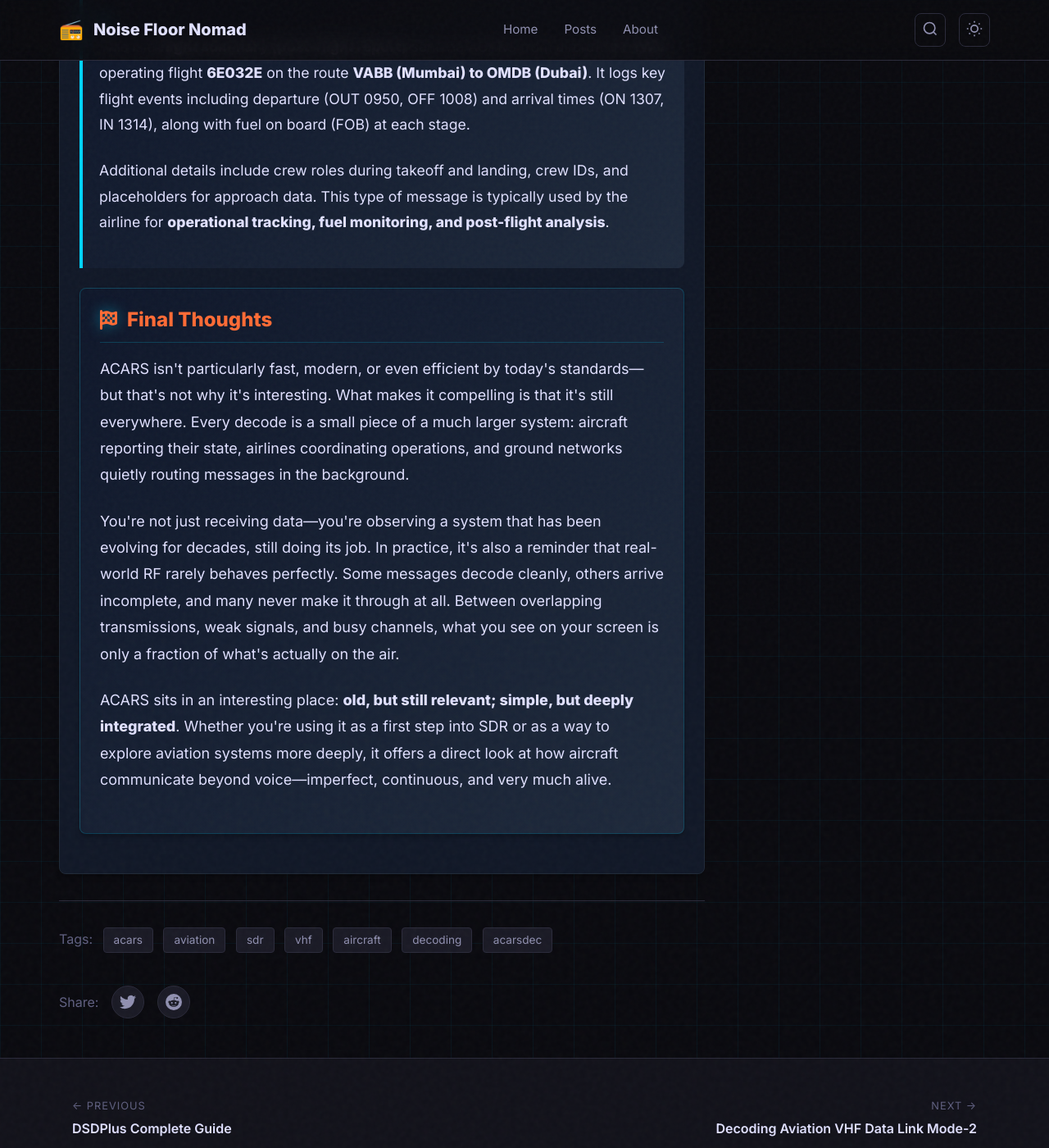
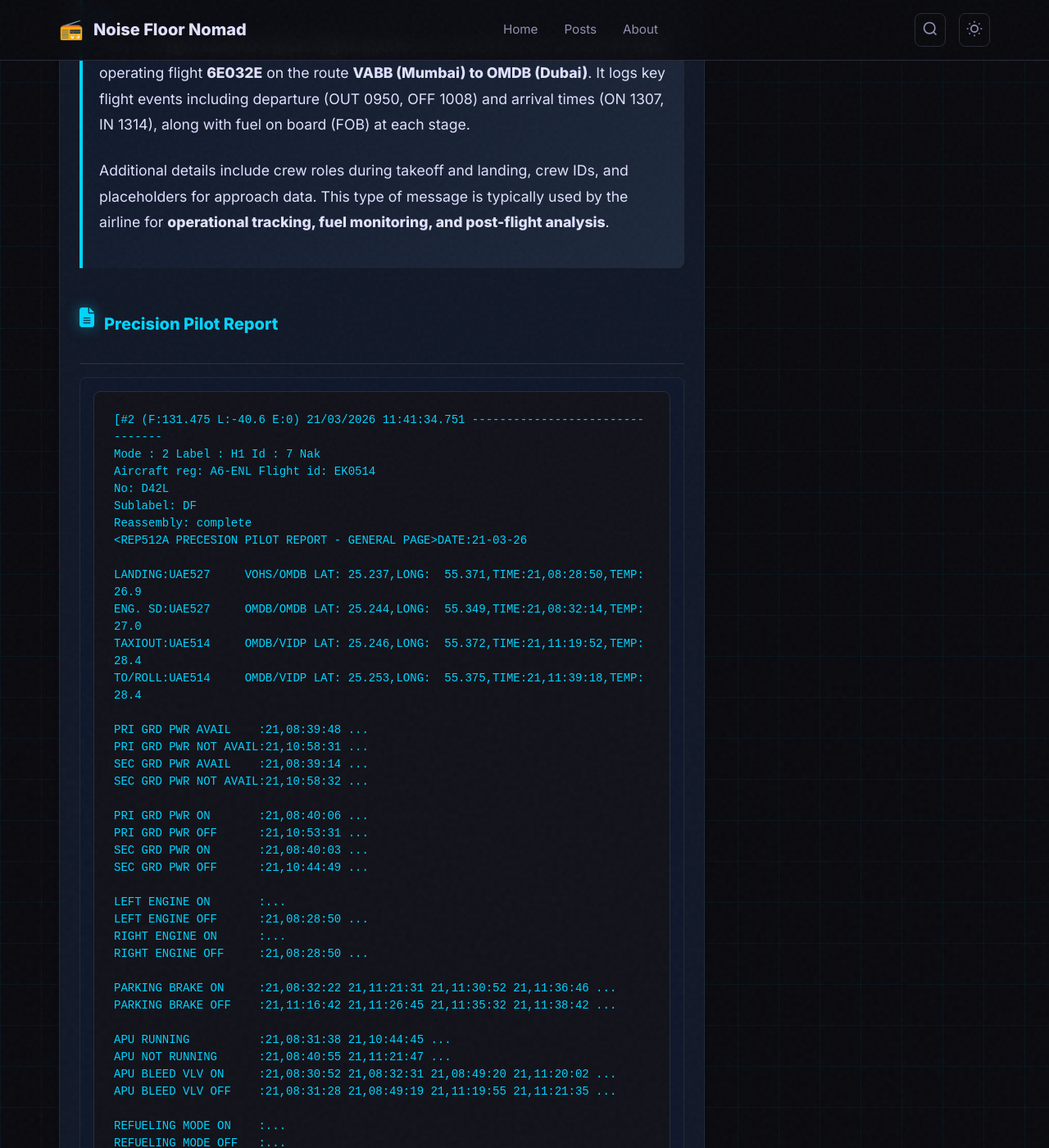
Before and after one commit to hmdsamarasekara/hmdsamarasekara.github.io, a Jekyll site: the page built from _posts/2026-03-15-exploring-vhf-acars.md, in a window 1280 px wide and 1400 px high, scrolled down 9615 px. Shown: the whole window at 82% size. Built offline with Jekyll 4.4.1, drawn with Linux system fonts in a browser that asks for light colours; some of the changed text lies outside the part shown.

Commit message:
Update 2026-03-15-exploring-vhf-acars.md

```diff
--- a/_posts/2026-03-15-exploring-vhf-acars.md
+++ b/_posts/2026-03-15-exploring-vhf-acars.md
@@ -961,7 +961,7 @@ ADVS ATC COPIED Z.A400</pre>
 
   <div class="section-header">
     <i class="fas fa-plane-arrival section-icon"></i>
-    <h2 class="section-title" style="font-size: 1.25rem;">2. Flight Summary Report</h2>
+    <h2 class="section-title" style="font-size: 1.25rem;">Flight Summary Report</h2>
   </div>
 
   <div class="code-block">
@@ -994,6 +994,67 @@ Reassembly: complete
     </p>
   </div>
 
+  <div class="section-header">
+    <i class="fas fa-file-alt section-icon"></i>
+    <h2 class="section-title" style="font-size: 1.25rem;">Precision Pilot Report</h2>
+  </div>
+
+  <div class="code-block">
+    <pre>[#2 (F:131.475 L:-40.6 E:0) 21/03/2026 11:41:34.751 --------------------------------
+Mode : 2 Label : H1 Id : 7 Nak
+Aircraft reg: A6-ENL Flight id: EK0514
+No: D42L
+Sublabel: DF
+Reassembly: complete
+&lt;REP512A PRECESION PILOT REPORT - GENERAL PAGE&gt;DATE:21-03-26
+
+LANDING:UAE527     VOHS/OMDB LAT: 25.237,LONG:  55.371,TIME:21,08:28:50,TEMP:  26.9
+ENG. SD:UAE527     OMDB/OMDB LAT: 25.244,LONG:  55.349,TIME:21,08:32:14,TEMP:  27.0
+TAXIOUT:UAE514     OMDB/VIDP LAT: 25.246,LONG:  55.372,TIME:21,11:19:52,TEMP:  28.4
+TO/ROLL:UAE514     OMDB/VIDP LAT: 25.253,LONG:  55.375,TIME:21,11:39:18,TEMP:  28.4
+
+PRI GRD PWR AVAIL    :21,08:39:48 ...
+PRI GRD PWR NOT AVAIL:21,10:58:31 ...
+SEC GRD PWR AVAIL    :21,08:39:14 ...
+SEC GRD PWR NOT AVAIL:21,10:58:32 ...
+
+PRI GRD PWR ON       :21,08:40:06 ...
+PRI GRD PWR OFF      :21,10:53:31 ...
+SEC GRD PWR ON       :21,08:40:03 ...
+SEC GRD PWR OFF      :21,10:44:49 ...
+
+LEFT ENGINE ON       :...
+LEFT ENGINE OFF      :21,08:28:50 ...
+RIGHT ENGINE ON      :...
+RIGHT ENGINE OFF     :21,08:28:50 ...
+
+PARKING BRAKE ON     :21,08:32:22 21,11:21:31 21,11:30:52 21,11:36:46 ...
+PARKING BRAKE OFF    :21,11:16:42 21,11:26:45 21,11:35:32 21,11:38:42 ...
+
+APU RUNNING          :21,08:31:38 21,10:44:45 ...
+APU NOT RUNNING      :21,08:40:55 21,11:21:47 ...
+APU BLEED VLV ON     :21,08:30:52 21,08:32:31 21,08:49:20 21,11:20:02 ...
+APU BLEED VLV OFF    :21,08:31:28 21,08:49:19 21,11:19:55 21,11:21:35 ...
+
+REFUELING MODE ON    :...
+REFUELING MODE OFF   :...
+
+BEACON LITE ON       :21,11:16:26 ...
+BEACON LITE OFF      :21,08:32:41 ...
+PWR INTERRUPT:...    :...
+****************************** END  OF  REPORT *************************************</pre>
+  </div>
+
+  <div class="info-box">
+    <i class="fas fa-lightbulb" style="color: #00d4ff; margin-right: 0.5rem;"></i>
+    <p>
+      This is a <strong>precision pilot report</strong> sent via ACARS from aircraft <strong>A6-ENL</strong> operating flight <strong>EK0514</strong>. It logs detailed events for <strong>21 March 2026</strong>, including landing and engine shutdown times, taxi-out and takeoff times, and temperatures at key positions (LAT/LONG included).
+    </p>
+    <p>
+      The report also tracks primary and secondary ground power availability and usage, engine start/stop times, parking brake operation, APU and bleed valve activity, refueling mode, and beacon lights. Such messages are used for <strong>operational monitoring, post-flight analysis, and aircraft system tracking</strong>.
+    </p>
+  </div>
+
 <div class="section-card" style="background: linear-gradient(135deg, #0f172a 0%, #1e293b 100%); border-color: #00d4ff33;">
   <div class="section-header">
     <i class="fas fa-flag-checkered section-icon" style="color: #ff6b35;"></i>
```
